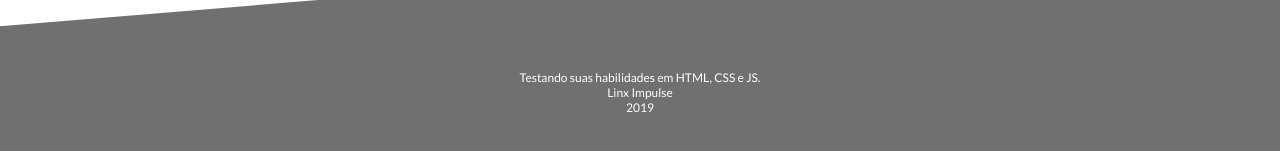
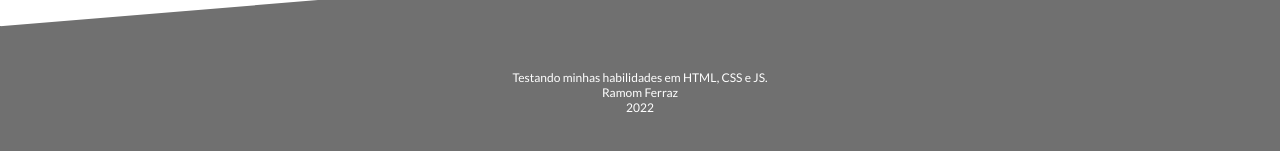
Before and after one commit to ramomfrz/e-comerce, a React (Vite) app: page / in a window 1280 px wide. Shown: the part 1477-1628 px from the top of the page. Built offline with nearby package versions, Linux system fonts and the light colour scheme; no server answers.

Commit message:
refactor: alterações no footer

```diff
--- a/src/components/Footer/index.jsx
+++ b/src/components/Footer/index.jsx
@@ -2,7 +2,7 @@
     return (
         <footer>
             <div className="footerContainer">
-                <p>Testando suas habilidades em HTML, CSS e JS. <br />Linx Impulse <br />2019</p>
+                <p>Testando minhas habilidades em HTML, CSS e JS. <br />Ramom Ferraz <br />2022</p>
             </div>
         </footer>
     )
```
